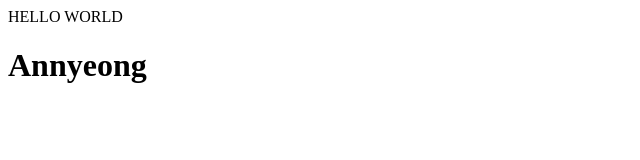
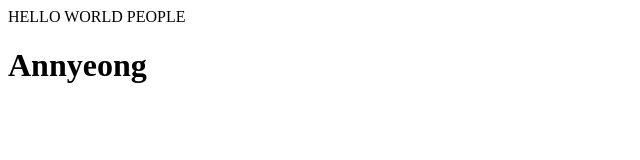
Before and after one commit to JohnPaul123456787/annyeong-test-page, a plain HTML site: page index.html in a window 1280 px wide. Shown: the full height of the page, 0-640 px from the left. Drawn offline with Linux system fonts and the light colour scheme.

```diff
--- a/index.html
+++ b/index.html
@@ -1,7 +1,7 @@
 <!DOCTYPE HTML>
 <HTML>
 <HEAD>
-<TITILE>HELLO WORLD</TITLE>
+<TITILE>HELLO WORLD PEOPLE</TITLE>
 </HEAD>
 <BODY>
 
```
